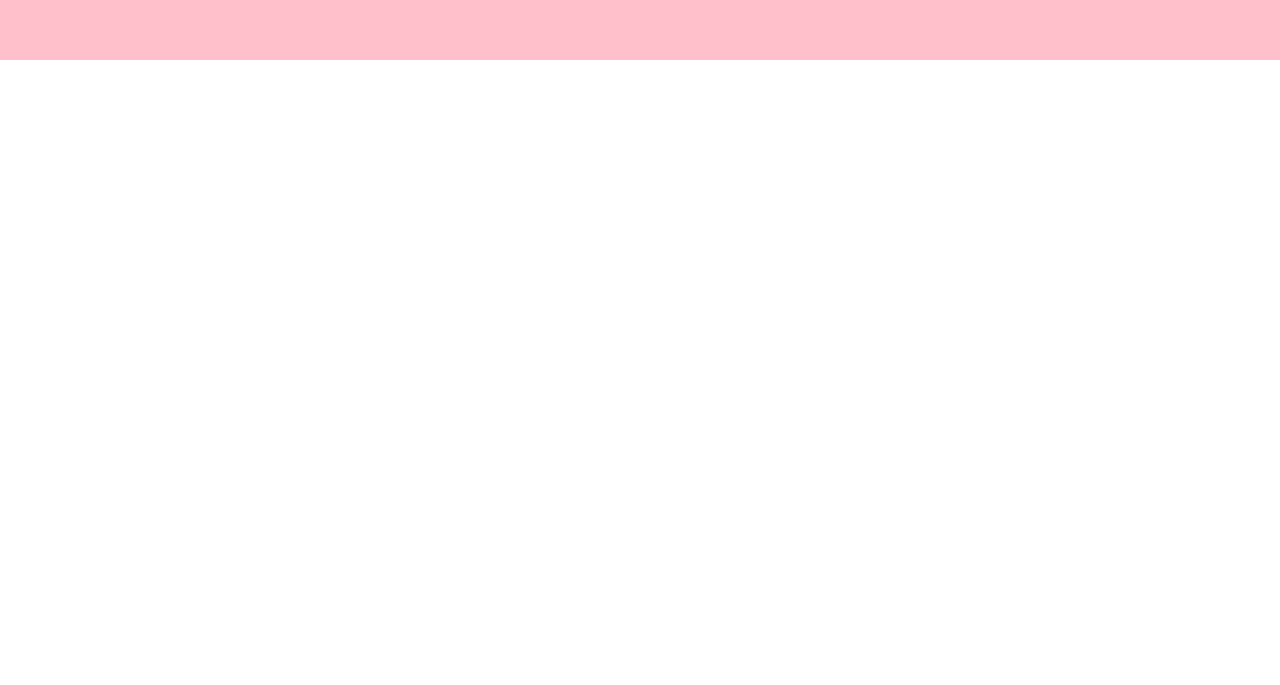
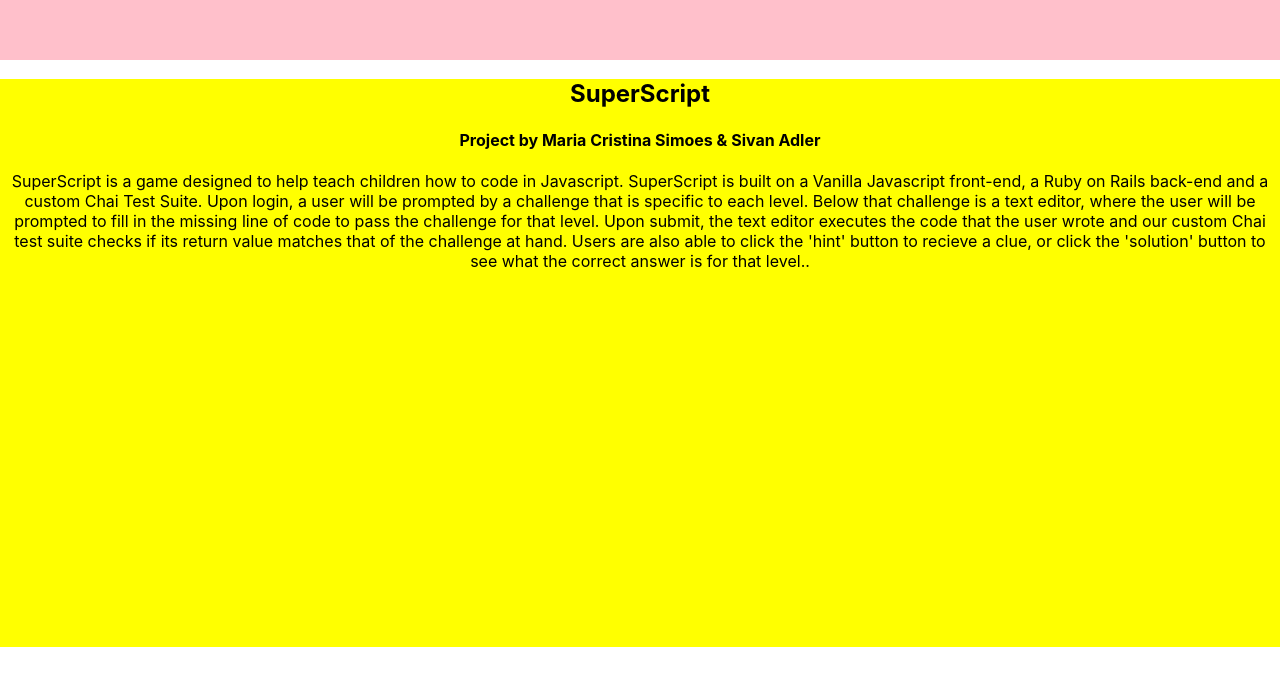
Before and after one commit to MCSimoes18/site, a React (Create React App) app: page / in a window 1280 px wide. Shown: the part 1411-2096 px from the top of the page. Built offline with nearby package versions, Linux system fonts and the light colour scheme.

Commit message:
added superscript

```diff
--- a/src/App.css
+++ b/src/App.css
@@ -40,6 +40,10 @@
   background-color: pink;
 }
 
+.SuperScript {
+  background-color: yellow;
+}
+
 html {
   scroll-behavior: smooth;
 }
--- a/src/MyProjects.js
+++ b/src/MyProjects.js
@@ -32,12 +32,27 @@ class MyInfo extends React.Component {
       )
   }
 
+  returnSuperScript = () => {
+    return (
+      <div className = "SuperScript">
+        <h2> SuperScript </h2>
+        <h4> Project by Maria Cristina Simoes & Sivan Adler </h4>
+        <p> SuperScript is a game designed to help teach children how to code in Javascript. SuperScript is built on a Vanilla Javascript front-end, a Ruby on Rails back-end and a custom Chai Test Suite. Upon login, a user will be prompted by a challenge that is specific to each level. Below that challenge is a text editor, where the user will be prompted to fill in the missing line of code to pass the challenge for that level. Upon submit, the text editor executes the code that the user wrote and our custom Chai test suite checks if its return value matches that of the challenge at hand. Users are also able to click the 'hint' button to recieve a clue, or click the 'solution' button to see what the correct answer is for that level.. </p>
+
+        <ReactPlayer url='https://youtu.be/90gPXAhlPMw'/>
+        </div>
+      )
+  }
+
+
+
 
   render () {
       return (
         <div>
         {this.returnMealDeals()}
         {this.returnChersCloset()}
+        {this.returnSuperScript()}
 
         <ReactPlayer url='https://youtu.be/vsE2Q5T--8o'/>
         <ReactPlayer url='https://youtu.be/V-6HR2zln8k'/>
```
